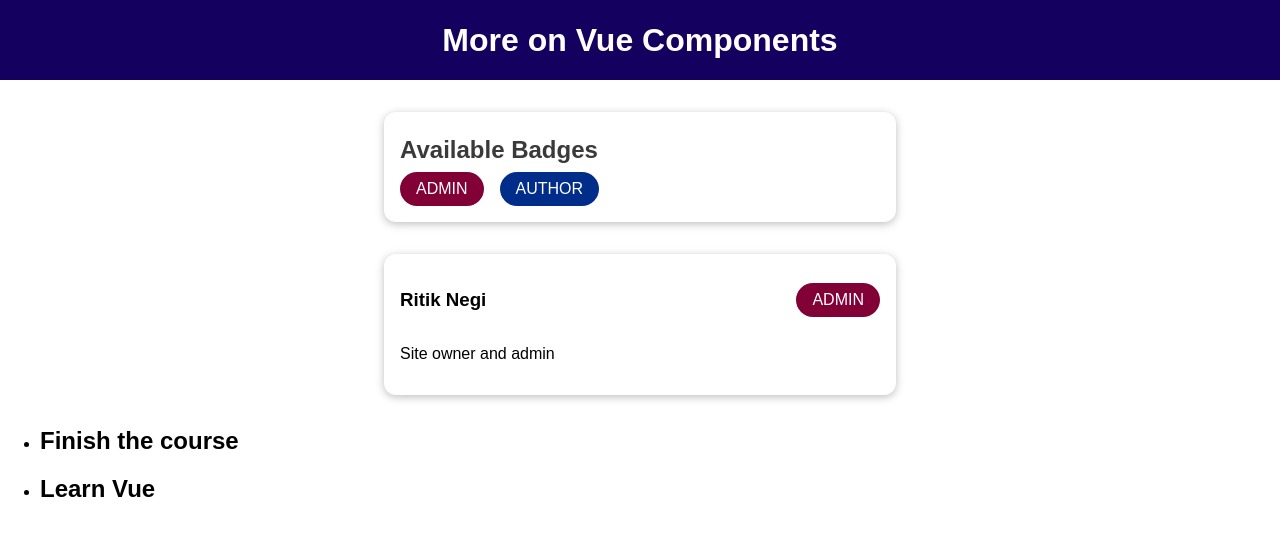
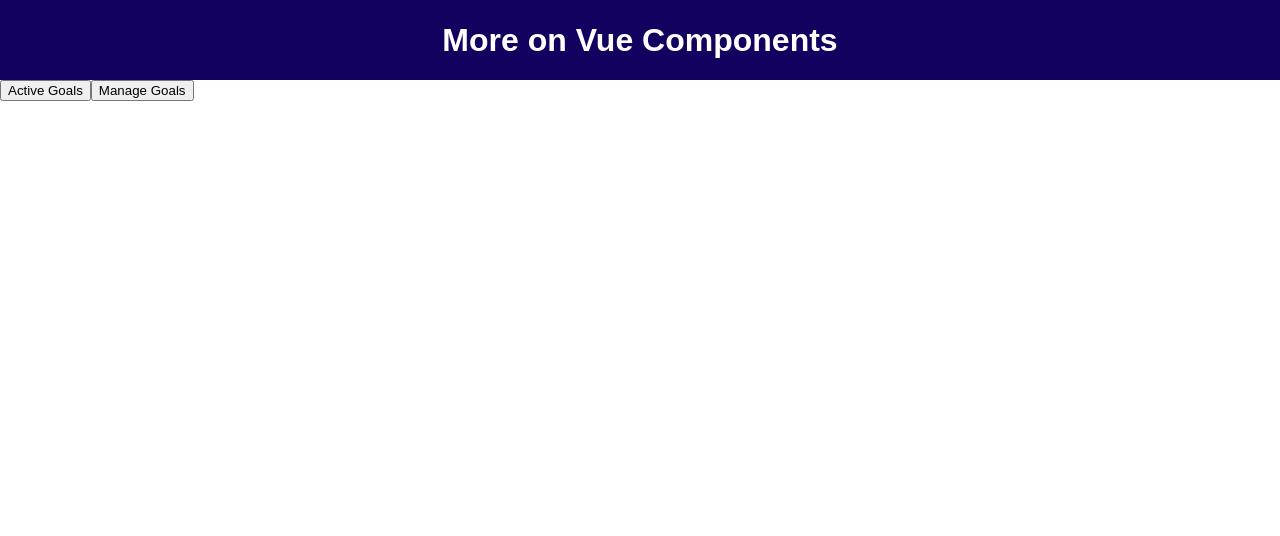
Before and after one commit to ritikargusoft/Dynamic-component-project, a Vue app: page / in a window 1280 px wide. Shown: the top 536 px of the page. Built offline with nearby package versions, Linux system fonts and the light colour scheme.

Commit message:
dynamic component and keep alive

```diff
--- a/src/App.vue
+++ b/src/App.vue
@@ -1,42 +1,57 @@
 <template>
   <div>
     <the-header></the-header>
-    <badge-list></badge-list>
+    <!-- <badge-list></badge-list>
     <user-info
       :full-name="activeUser.name"
       :info-text="activeUser.description"
       :role="activeUser.role"
     ></user-info>
     <course-goals>
-      <template #default="slotProps">
-        <h2>{{ slotProps.item }}</h2>
-        <p>{{ slotProps["another-prop"] }}</p>
-      </template>
-    </course-goals>
+
+    </course-goals> -->
+
+    <button @click="setSelectedComponent('active-goals')">Active Goals</button>
+    <button @click="setSelectedComponent('manage-goals')">Manage Goals</button>
+    <!-- <active-goals v-if="setSelectedComponent === 'active-goals'"></active-goals>
+    <manage-goals v-if="setSelectedComponent === 'manage-goals'"></manage-goals> -->
+    <keep-alive>
+      <component :is="selectedComponent"></component>
+    </keep-alive>
   </div>
 </template>
 
 <script>
-import BadgeList from "./components/BadgeList.vue";
-import UserInfo from "./components/UserInfo.vue";
+// import BadgeList from "./components/BadgeList.vue";
+// import UserInfo from "./components/UserInfo.vue";
 import TheHeader from "./components/TheHeader.vue";
-import CourseGoals from "./components/CourseGoals.vue";
+// import CourseGoals from "./components/CourseGoals.vue";
+import ActiveGoals from "./components/ActiveGoals.vue";
+import ManageGoals from "./components/ManageGoals.vue";
 
 export default {
   components: {
     "the-header": TheHeader,
-    "badge-list": BadgeList,
-    "user-info": UserInfo,
-    "course-goals": CourseGoals,
+    // "badge-list": BadgeList,
+    // "user-info": UserInfo,
+    // "course-goals": CourseGoals,
+    "active-goals": ActiveGoals,
+    "manage-goals": ManageGoals,
   },
   data() {
     return {
+      selectedUser: "active-goals",
       activeUser: {
         name: "Ritik Negi",
         description: "Site owner and admin",
         role: "admin",
       },
     };
+  },
+  methods: {
+    setSelectedComponent(cmp) {
+      this.selectedComponent = cmp;
+    },
   },
 };
 </script>
--- /dev/null
+++ b/src/components/ActiveGoals.vue
@@ -0,0 +1,3 @@
+<template>
+    <H2>ACtive goals</H2>
+</template>
--- /dev/null
+++ b/src/components/ManageGoals.vue
@@ -0,0 +1,4 @@
+<template>
+    <h2>manage goals</h2>
+    <input type="text">
+</template>
```
